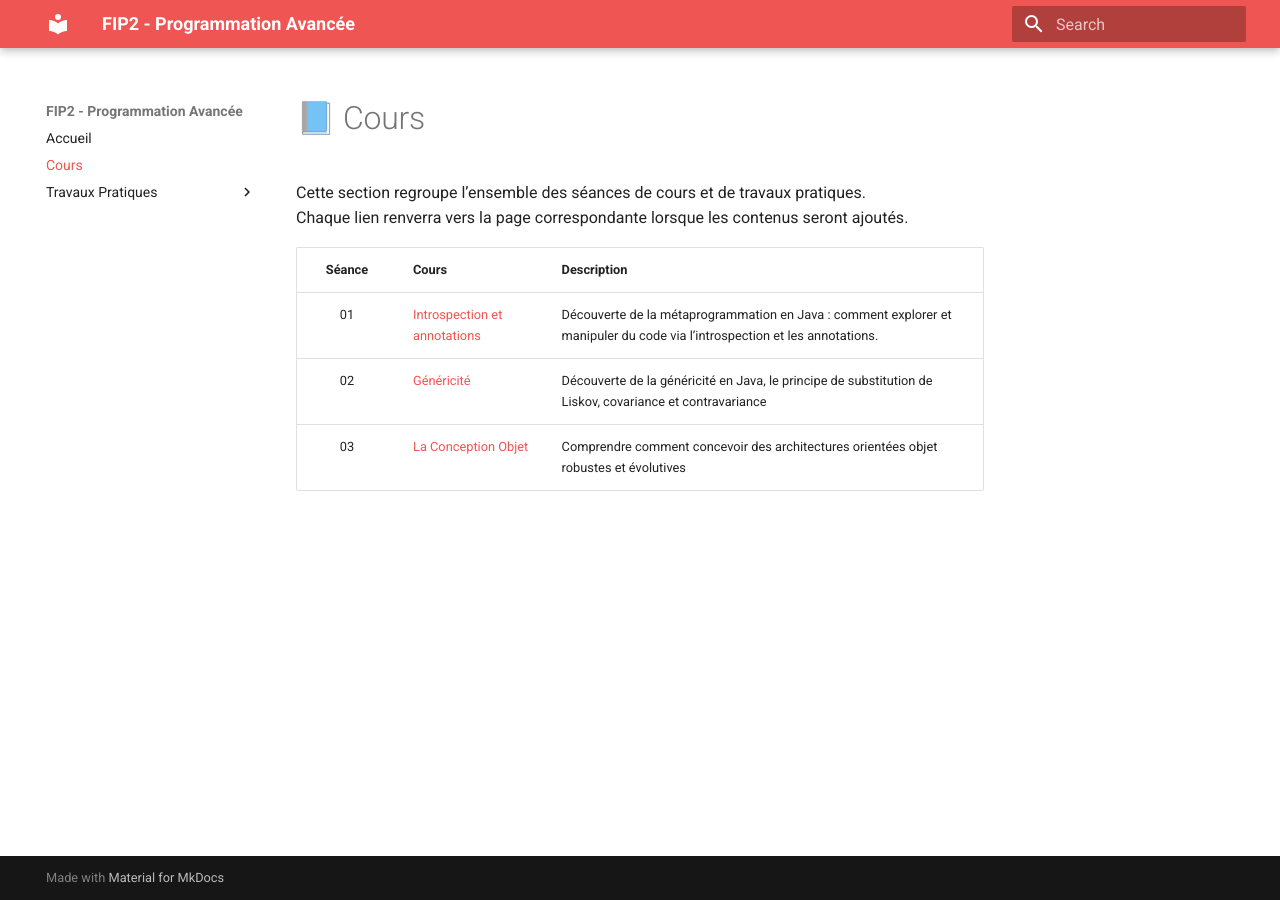
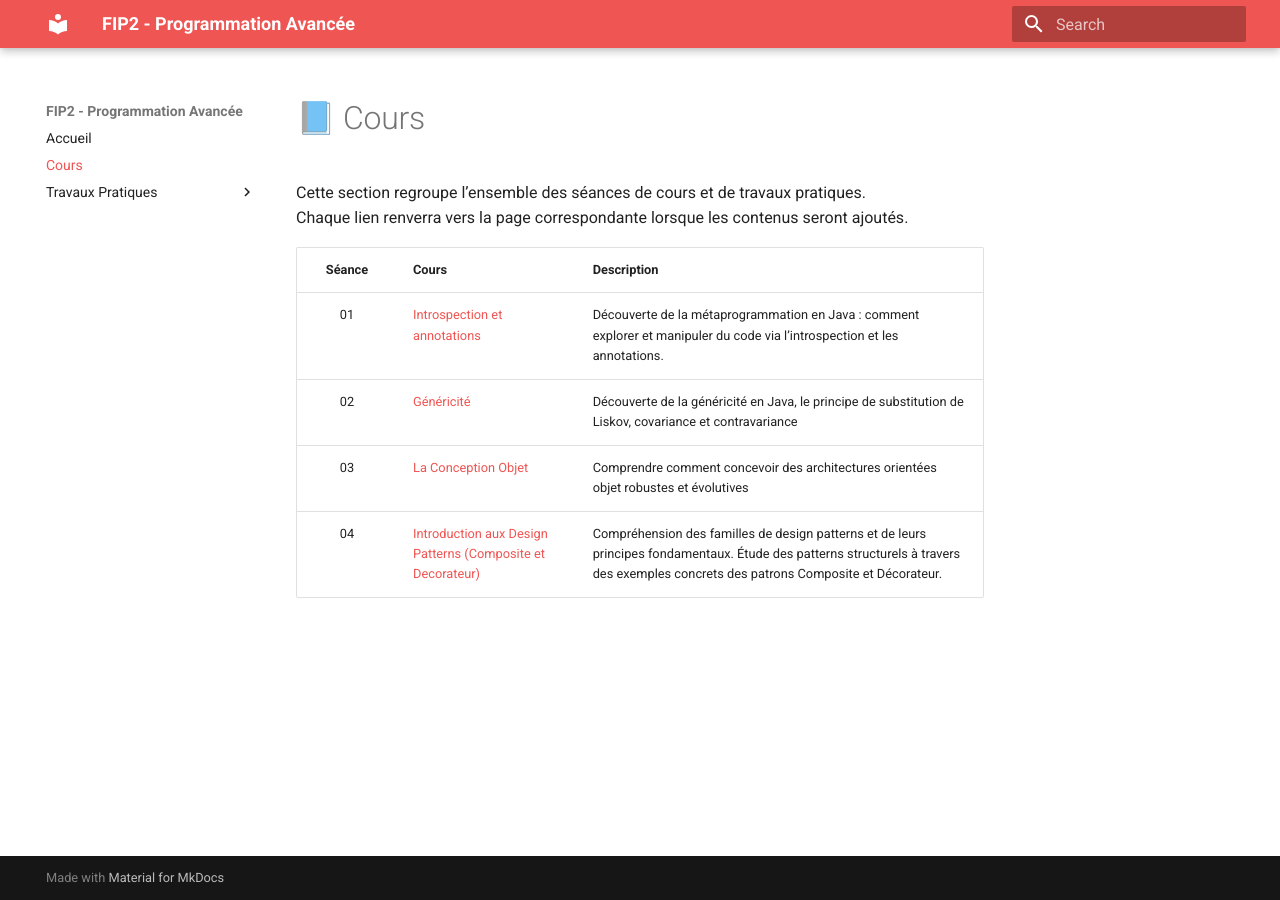
Before and after one commit to rezakaziz/PROG-AVANC, an MkDocs documentation site: the page built from docs/cours/index.md, in a window 1280 px wide. Built offline with MkDocs 1.6.1 and Material for MkDocs 9.7.7, drawn with Linux system fonts in a browser that asks for light colours.

Commit message:
Cours 04

```diff
--- a/docs/cours/index.md
+++ b/docs/cours/index.md
@@ -8,3 +8,4 @@
 | 01 | [Introspection et annotations](01.pdf) | Découverte de la métaprogrammation en Java : comment  explorer et manipuler du code via l’introspection et les annotations. |
 | 02 | [Généricité](02.pdf) | Découverte de la généricité en Java, le principe de substitution de Liskov, covariance et contravariance |
 | 03 | [La Conception Objet](03.pdf) | Comprendre comment concevoir des architectures orientées objet robustes et évolutives |
+| 04 | [Introduction aux Design Patterns (Composite et Decorateur)](04.pdf) | Compréhension des familles de design patterns et de leurs principes fondamentaux. Étude des patterns structurels à travers des exemples concrets des patrons Composite et Décorateur. |
```
